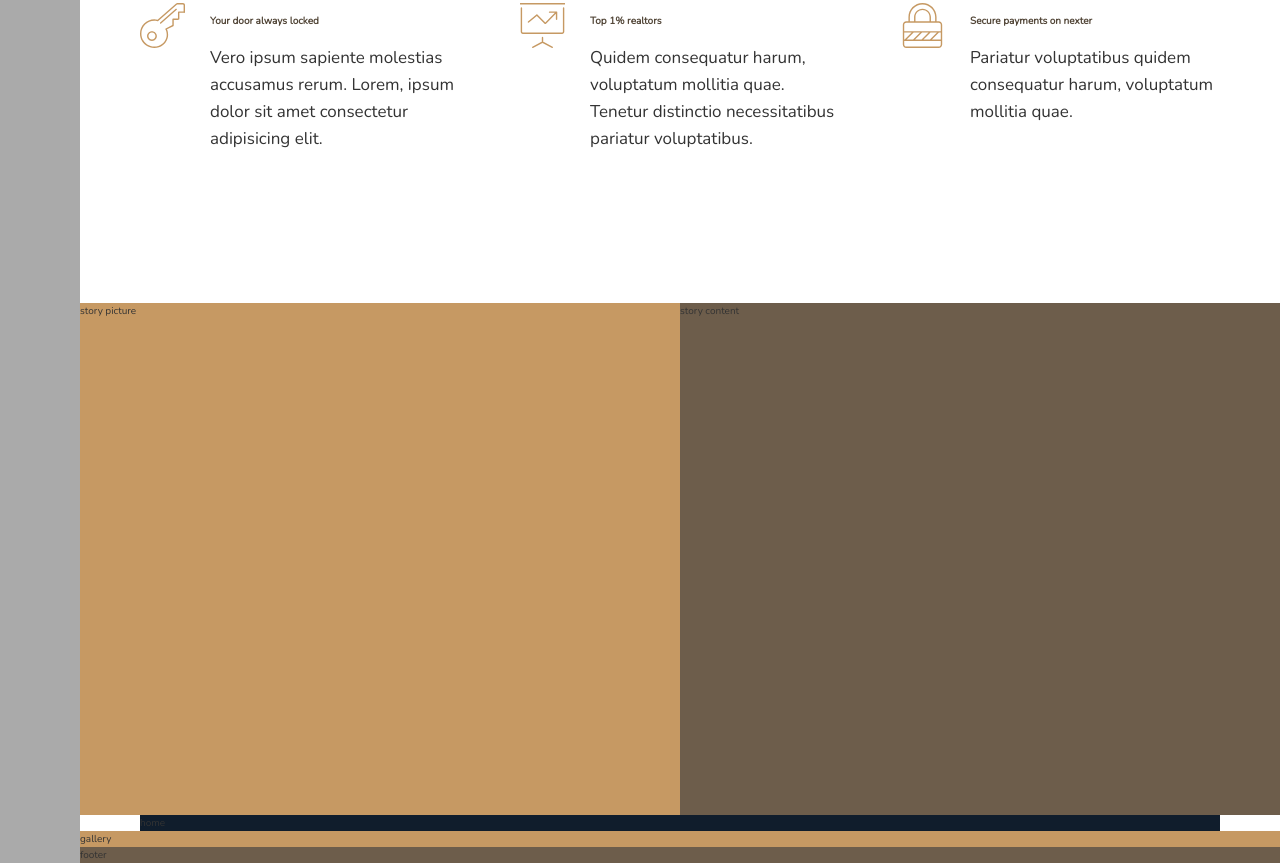
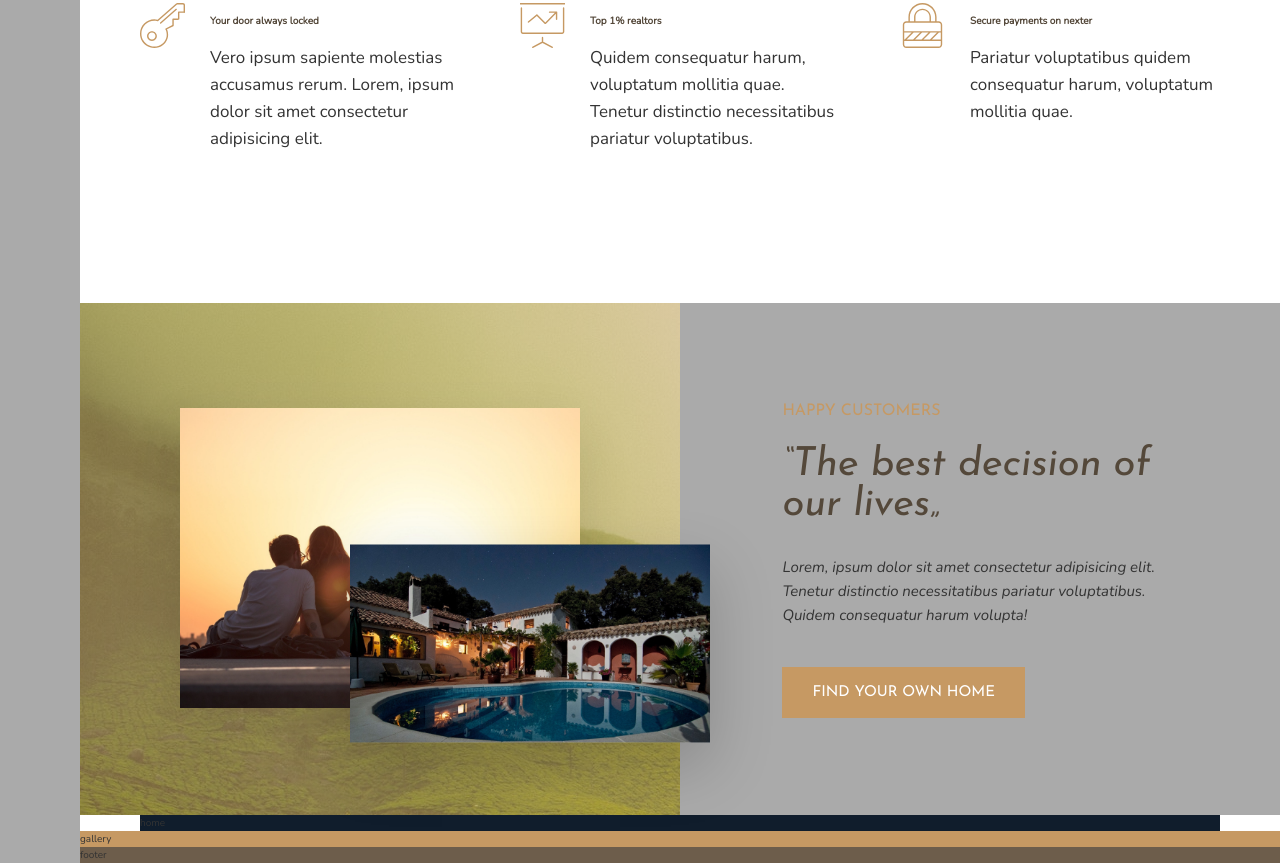
Before and after one commit to dfsdanimaulana/nexter, a website: page index.html in a window 1280 px wide. Shown: the part 977-1840 px from the top of the page. Drawn offline with nearby package versions, Linux system fonts and the light colour scheme.

Commit message:
story section

```diff
--- a/index.html
+++ b/index.html
@@ -80,8 +80,29 @@
                 </p>
             </div>
         </section>
-        <div class="story__pic">story picture</div>
-        <div class="story__content">story content</div>
+        <div class="story__pic">
+            <img
+                src="img/story-1.jpeg"
+                alt="couple with new house"
+                class="story__img--1"
+            /><img
+                src="img/story-2.jpeg"
+                alt="couple with new house"
+                class="story__img--2"
+            />
+        </div>
+        <div class="story__content">
+            <h3 class="heading-3 mb-sm">Happy Customers</h3>
+            <h2 class="heading-2 heading-2--dark mb-md">
+                &ldquo;The best decision of our lives&ldquor;
+            </h2>
+            <p class="story__text">
+                Lorem, ipsum dolor sit amet consectetur adipisicing elit.
+                Tenetur distinctio necessitatibus pariatur voluptatibus. Quidem
+                consequatur harum volupta!
+            </p>
+            <button class="btn">Find your own home</button>
+        </div>
         <section class="homes">home</section>
         <section class="gallery">gallery</section>
         <footer class="footer">footer</footer>
--- a/sass/_story.scss
+++ b/sass/_story.scss
@@ -3,10 +3,48 @@
 .story {
     &__pic {
         background-color: $primary;
-        grid-column:full-start / col-end 4;
+        grid-column: full-start / col-end 4;
+        background-image: linear-gradient(
+                rgba($primary, 0.5),
+                rgba($primary, 0.5)
+            ),
+            url(../img/back.jpg);
+
+        display: grid;
+        grid-template-rows: repeat(6, 1fr);
+        grid-template-columns: repeat(6, 1fr);
+        align-items: center;
+    }
+
+    &__img {
+        &--1 {
+            width: 100%;
+
+            grid-column: 2 / 6;
+            grid-row: 2 / 6;
+            box-shadow: 0 2rem 5rem rgba(#000, 0.1);
+        }
+        &--2 {
+            width: 100%;
+
+            grid-column: 4/7;
+            grid-row: 4 / span 2;
+            transform: scale(1.2);
+            box-shadow: 0 2rem 5rem rgba(#000, 0.2);
+        }
     }
     &__content {
-        background-color: $grey-dark-2;
+        background-color: $grey-light-2;
         grid-column: col-start 5 / full-end;
+        padding: 6rem 8vw;
+
+        display: grid;
+        align-content: center;
+        justify-items: start;
+    }
+    &__text {
+        font-size: 1.5rem;
+        font-style: italic;
+        margin-bottom: 4rem;
     }
 }
--- a/sass/_typography.scss
+++ b/sass/_typography.scss
@@ -11,9 +11,24 @@
     }
     &-2 {
         @extend %heading;
+        font-style: italic;
+        font-size: 4rem;
+        line-height: 1;
+
+        &--light {
+            color: $grey-light-1;
+        }
+
+        &--dark {
+            color: $grey-dark-1;
+        }
     }
     &-3 {
         @extend %heading;
+
+        font-size: 1.6rem;
+        color: $primary;
+        text-transform: uppercase;
     }
     &-4 {
         font-size: 1.9rem;
@@ -28,3 +43,37 @@
         }
     }
 }
+
+.btn {
+    color: #fff;
+    background-color: $primary;
+    border: none;
+    border-radius: 0;
+    font-family: $font-display;
+    font-size: 1.5rem;
+    text-transform: uppercase;
+    padding: 1.8rem 3rem;
+    cursor: pointer;
+    transition: all 0.2s;
+
+    &:hover {
+        background-color: $primary-dark;
+    }
+}
+
+.m {
+    &b {
+        &-sm {
+            margin-bottom: 2rem;
+        }
+        &-md {
+            margin-bottom: 3rem;
+        }
+        &-ld {
+            margin-bottom: 4rem;
+        }
+        &-hg {
+            margin-bottom: 8rem;
+        }
+    }
+}
```
Also changed, not shown: css/style.css, 1 other file.
